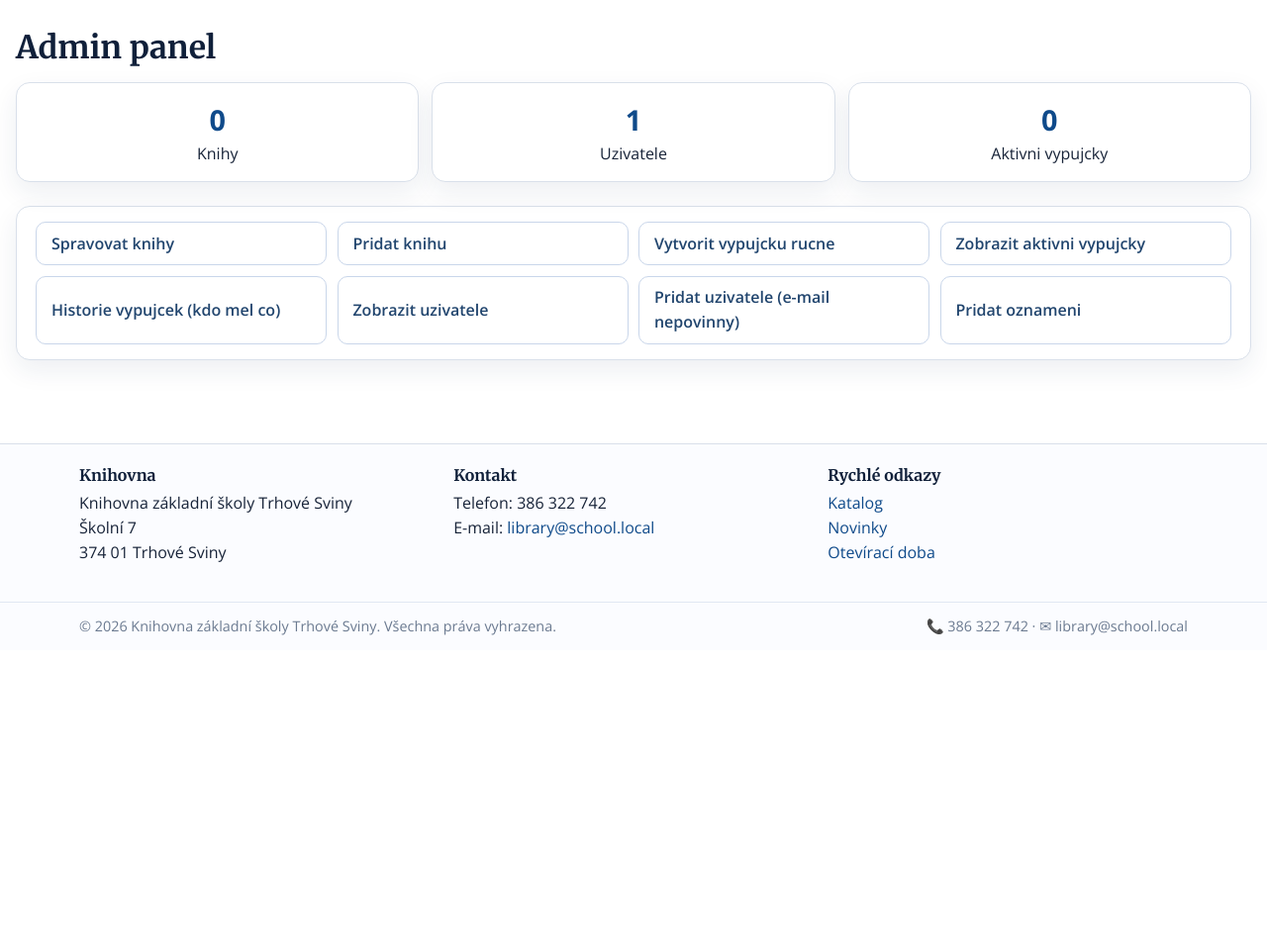
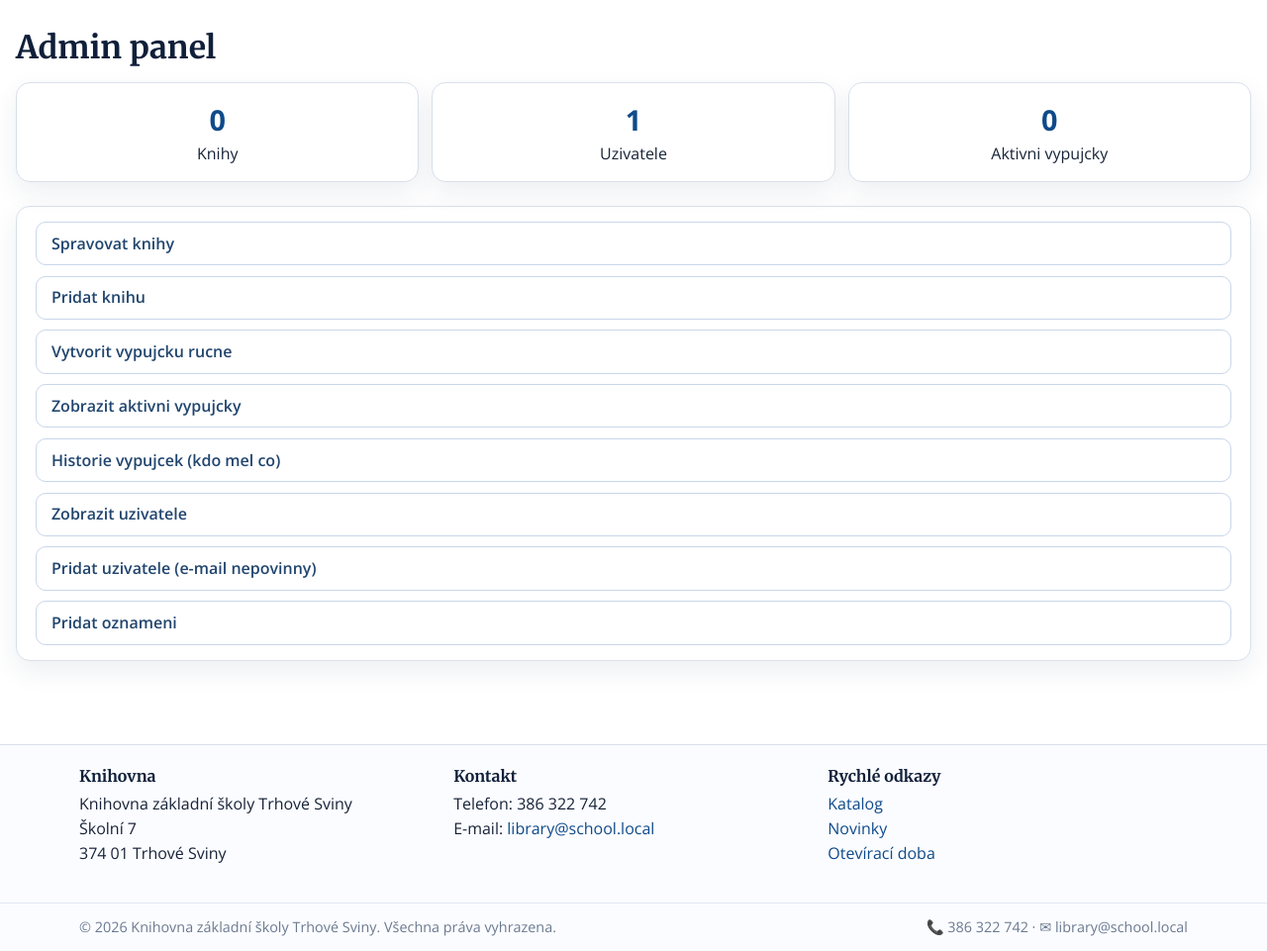
Before and after one commit to hanzl9592/TrhoveSvinyWeb, a Flask app: page /admin/ in a window 1280 px wide. Shown: the part 616-1577 px from the top of the page at 99% size. Before the commit the page ends 1258 px from the top, so only its background shows below. Run offline with Flask 3, Linux system fonts and the light colour scheme; a user stored in the database is signed in; data comes from the database, SQL or seed files in the repository; data that the repository does not hold is empty; some libraries are stand-ins or nearby versions.

Commit message:
Buttoms for the admin right placed under each other

```diff
--- a/library/static/css/style.css
+++ b/library/static/css/style.css
@@ -910,7 +910,7 @@ button[disabled],
 
 .admin-actions-grid {
   display: grid;
-  grid-template-columns: repeat(auto-fit, minmax(240px, 1fr));
+  grid-template-columns: 1fr;
   gap: 0.65rem;
 }
 
```
